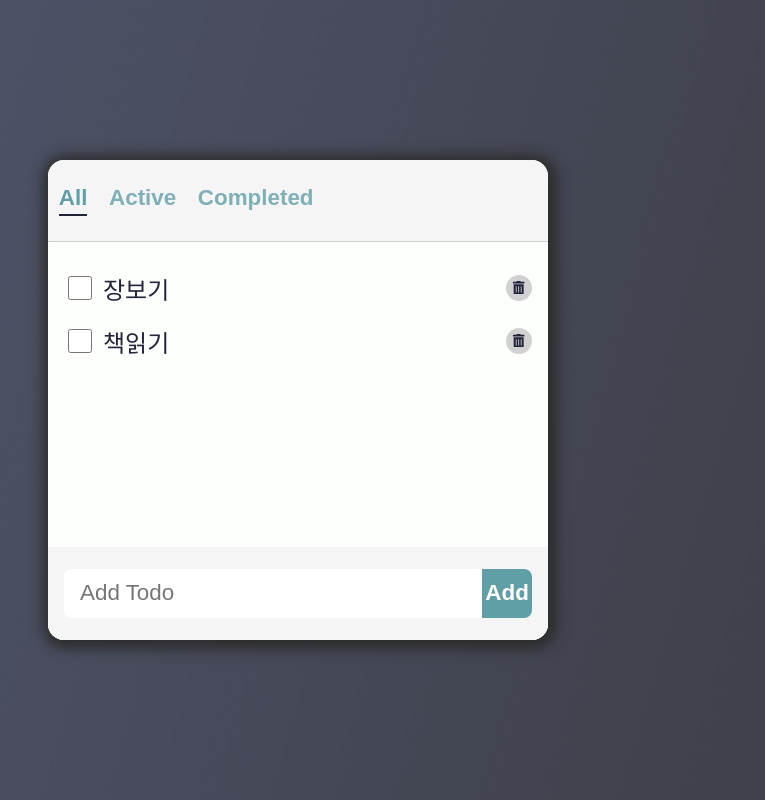
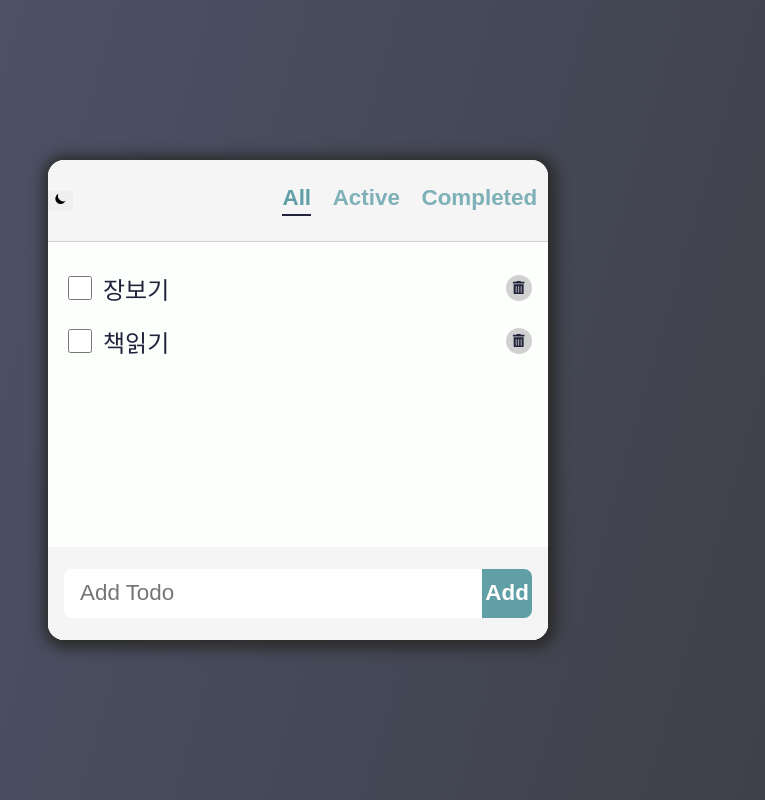
Before and after one commit to JIY00N2/todo-list-react, a React (Create React App) app: page / in a window 1280 px wide. Shown: the whole page, without its empty margins (342-1107 px from the left). Built offline with nearby package versions, Linux system fonts and the light colour scheme.

Commit message:
2023.04.14 다크모드 버튼 토글, 클래스 지정 구현

```diff
--- a/src/App.js
+++ b/src/App.js
@@ -2,6 +2,7 @@ import { useState } from 'react';
 import './App.css';
 import Header from './components/Header/Header';
 import TodoList from './components/TodoList/TodoList';
+import { DarkModeProvider } from './context/DarkModeContext';
 // 어플리케이션에서 사용되는 필터 값들
 const filters = ['all', 'active', 'completed'];
 
@@ -9,13 +10,13 @@ export default function App() {
   // 컴포넌트에 현재 선택된 필터는 첫번째로 all을 보여줌
   const [filter, setFilter] = useState(filters[0]);
   return (
-    <>
+    <DarkModeProvider>
       {/* onFilterChange={filter => setFilter(filter)}
       전달하는 인자값과 호출하는 것이 같아 함수의 참조값만 전달해도됨*/}
       {/* Header에게 모든 필터의 정보, 현재 선택된 필터의 정보, 필터를 변경했을때 호출할 수 있는 함수*/}
       <Header filters ={filters} filter={filter} onFilterChange={setFilter}></Header>
       {/* TodoList에게도 필터에 대한 정보 제공, 현재는 all로 전부 보여줘 */}
       <TodoList filter={filter}></TodoList>
-    </>
+    </DarkModeProvider>
   );
 }
--- a/src/components/Header/Header.jsx
+++ b/src/components/Header/Header.jsx
@@ -1,12 +1,21 @@
 import React from 'react';
 import styles from './Header.module.css';
+import { useDarkMode } from '../../context/DarkModeContext';
+import {HiMoon, HiSun} from 'react-icons/hi';
 // si : style import
 // cn: className import
 
 // App에서 filters, filter, onFilterChange 전달받음
 export default function Header({filters, filter, onFilterChange}) {
+    // useDarkMode 훅을 이용
+    const {darkMode, toggleDarkMode} = useDarkMode();
     return (
         <header className={styles.header}>
+            {/* darkMode 토글 버튼 */}
+            <button onClick={toggleDarkMode}>
+                {!darkMode && <HiMoon></HiMoon>}
+                {darkMode && <HiSun></HiSun>}
+            </button>
             <ul className={styles.filters}>
                 {/* filters를 돌면서 고정된 ui로 index를 써도 무난,
                 li의 key를 index로 지정,
--- /dev/null
+++ b/src/context/DarkModeContext.jsx
@@ -0,0 +1,27 @@
+import { createContext, useContext, useState } from "react";
+
+const DarkModeContext = createContext();
+
+export function DarkModeProvider({children}){
+    const [darkMode, setDarkMode] = useState(false);
+    const toggleDarkMode = () => {
+        // darkMode가 설정되면 html 태그에 darkMode라는 클래스 지정
+        setDarkMode(!darkMode);
+        updateDarkMode(!darkMode);
+    };
+    return (
+        <DarkModeContext.Provider value={{darkMode, toggleDarkMode}}>
+            {children}
+        </DarkModeContext.Provider>
+    );
+}
+
+function updateDarkMode(darkMode){
+    if(darkMode){
+        document.documentElement.classList.add('dark');
+    }else{
+        document.documentElement.classList.remove('dark');
+    }
+}
+// useDarkMode 훅을 이용
+export const useDarkMode = () => useContext(DarkModeContext);
```
